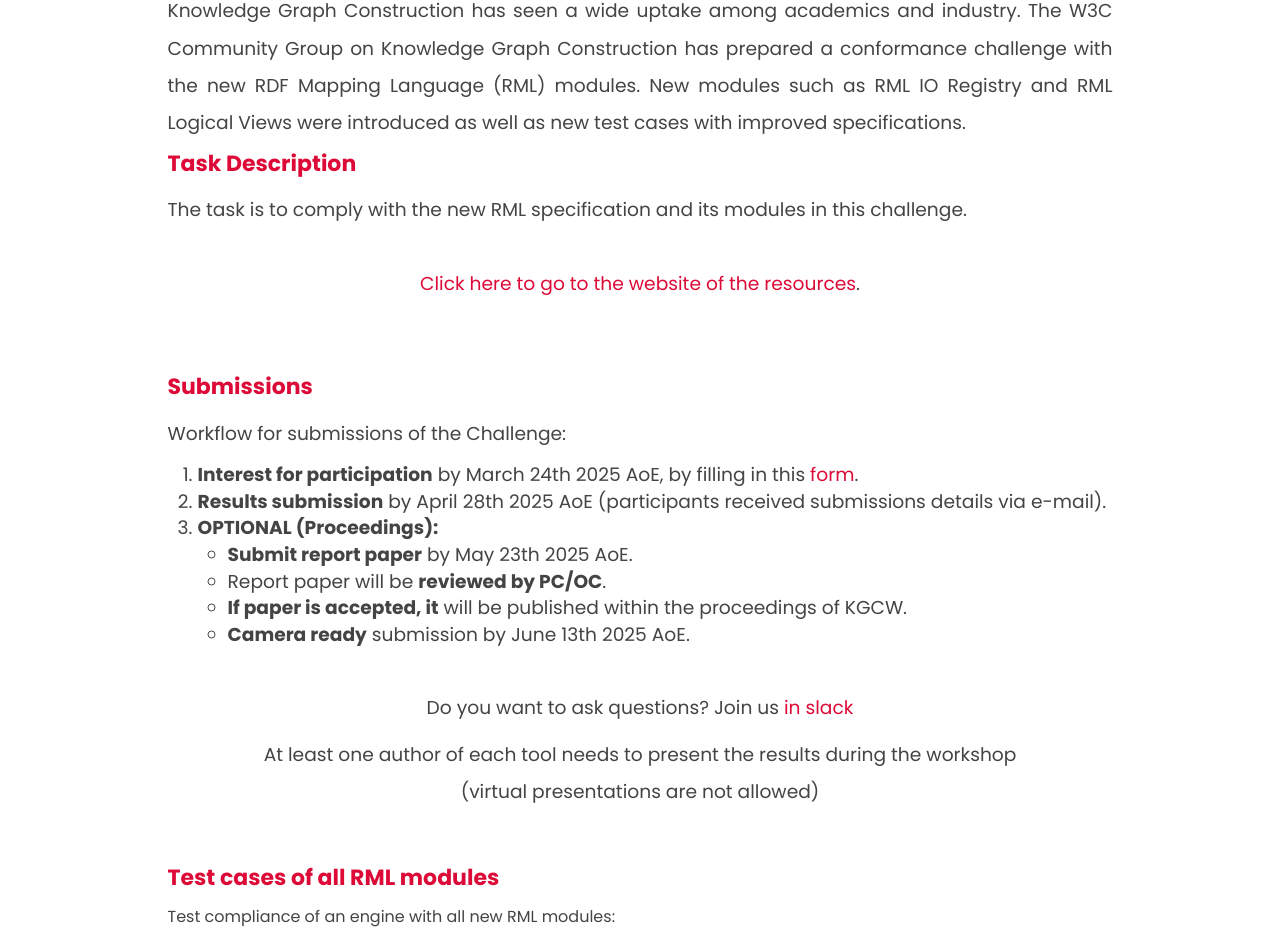
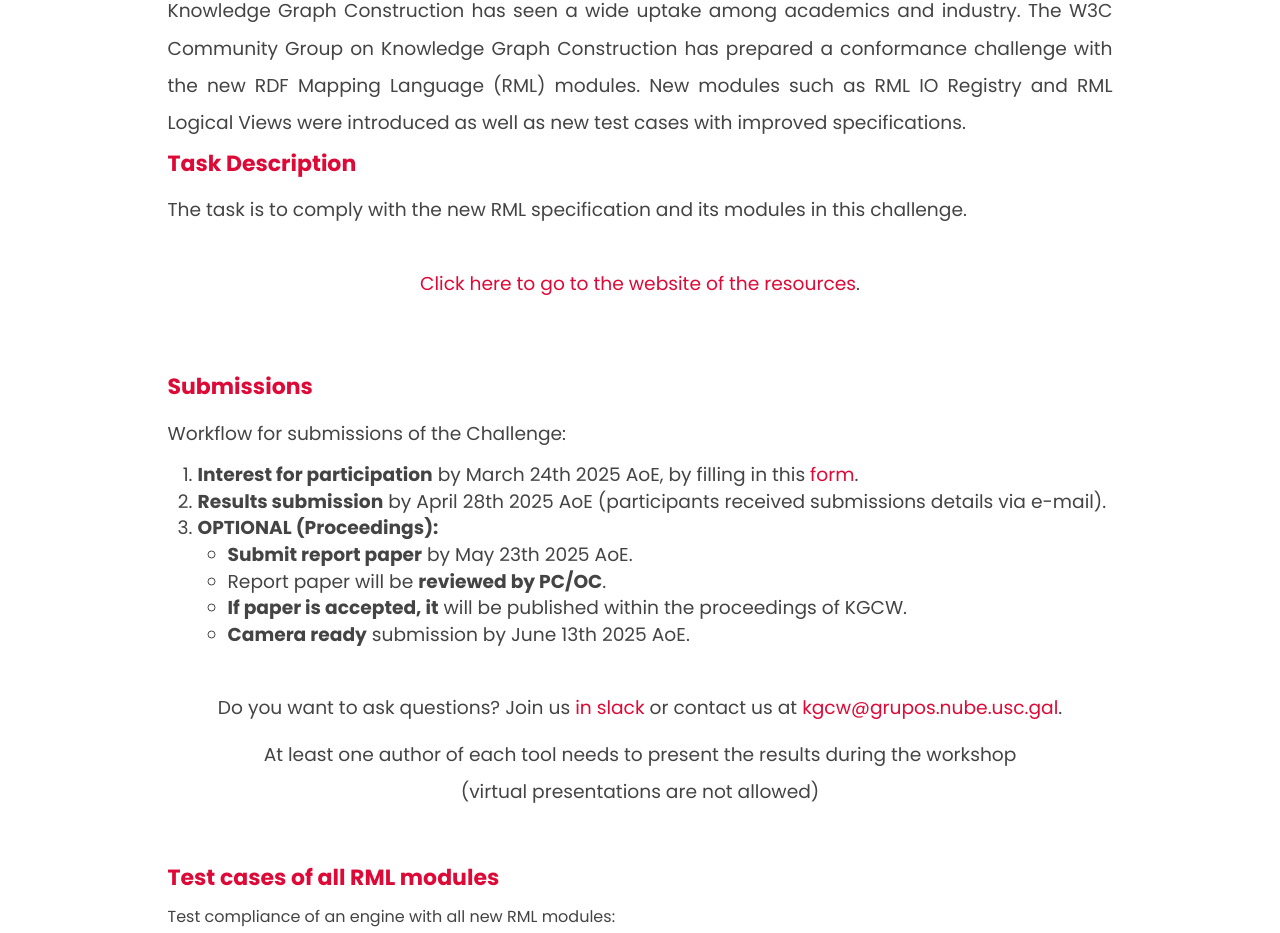
Before and after one commit to kg-construct/workshop, a plain HTML site: page 2025/challenge.html in a window 1280 px wide. Shown: the part 164-1097 px from the top of the page. Drawn offline with Linux system fonts and the light colour scheme.

Commit message:
update challenge contact email

```diff
--- a/2025/challenge.html
+++ b/2025/challenge.html
@@ -124,7 +124,8 @@
 							</ol>
 
 
-											<p class="text-center"> Do you want to ask questions? Join us <a href="https://join.slack.com/t/kg-construct/shared_invite/zt-1ftm8ebvo-qtu4xC_psKBZrgqF8ZPMtw" target="_blank">in slack</a></p>
+											<p class="text-center"> Do you want to ask questions? Join us <a href="https://join.slack.com/t/kg-construct/shared_invite/zt-1ftm8ebvo-qtu4xC_psKBZrgqF8ZPMtw" target="_blank">in slack</a>
+												or contact us at <a href="mailto:kgcw@grupos.nube.usc.gal">kgcw@grupos.nube.usc.gal</a>.</p>
 
 											<p class="text-center">At least one author of each tool needs to present the results during the workshop <br>(virtual presentations are not allowed)</p>
                     </p>
```
